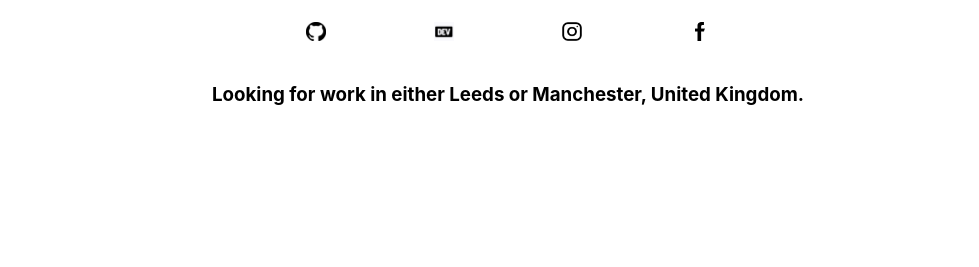
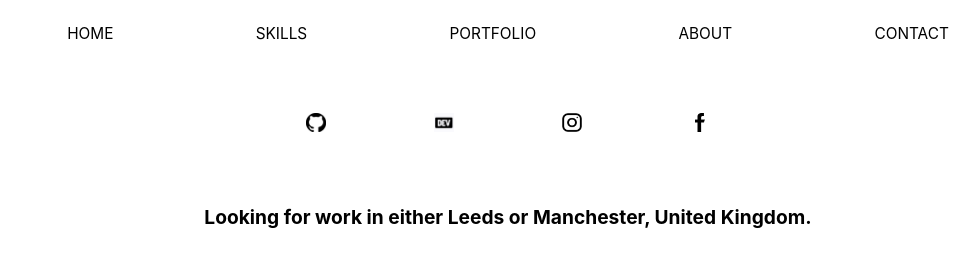
Before and after one commit to alexandertrout/portfolio-alex, a React (Create React App) app: page /contact in a window 1280 px wide. Shown: the part 1107-1374 px from the top of the page, without its empty margins (132-1111 px from the left). Before the commit the page ends 1245 px from the top, so only its background shows below. Built offline with nearby package versions, Linux system fonts and the light colour scheme; a web font is replaced by a local one; what react-animations would draw is missing.

Commit message:
started improving scales

```diff
--- a/src/Components/ContactForm.jsx
+++ b/src/Components/ContactForm.jsx
@@ -23,6 +23,7 @@
 const FormContainer = styled.form`
   margin: 2vw 25vw;
   width: 50vw;
+  height: 40vh;
   display: grid;
   grid-template-columns: 1fr 1fr 1fr;
   grid-template-rows: 1fr 1fr 1fr 3fr 1fr;
@@ -51,6 +52,7 @@
   padding: 4px;
   border-color: black;
 `
+
 const MessageInput = styled.input`
   grid-column: 1/4;
   grid-row: 4/5;
@@ -81,7 +83,8 @@
   handleSubmit = event => {
     event.preventDefault();
     const {name, email, number, message} = this.state;
-    const data = {name, number, email, message};
+    if (name !== "" && email !== "" && number!== "" && message !== ""){
+      const data = {name, number, email, message};
       axios.post(`https://portfolio-backend-alex.herokuapp.com/api/mail`, data)
            .then(response => {
               console.log(response);
@@ -90,6 +93,9 @@
               console.log(error);
               this.setState({name: "", number: "", email: "", message: "There was an error sending your message"})
             });
+    } else {
+      alert("Please fill in all form fields before attempting to send me a message!");
+    }
   }
 
   render() {
--- a/src/Components/Footer.jsx
+++ b/src/Components/Footer.jsx
@@ -43,6 +43,16 @@
   }
 `
 
+const Styledh3 = styled.h3`
+  font-size: 1.5vw;
+  padding: 50px 10px;
+  margin: 0;
+    @media only screen and (max-width: 600px) {
+  font-size: 14px;
+  }
+`
+
+
 
 
 class Footer extends Component {
@@ -64,9 +74,9 @@
             <a href="https://www.facebook.com/alex.trout.988?ref=bookmarks"><img src={facebook} class="icon" alt="facebook-icon" /></a>
     </IconContainer>
   </div>
-      <h3>
+      <Styledh3>
         Looking for work in either Leeds or Manchester, United Kingdom.
-    </h3>
+    </Styledh3>
     </>
     );
   }
```
